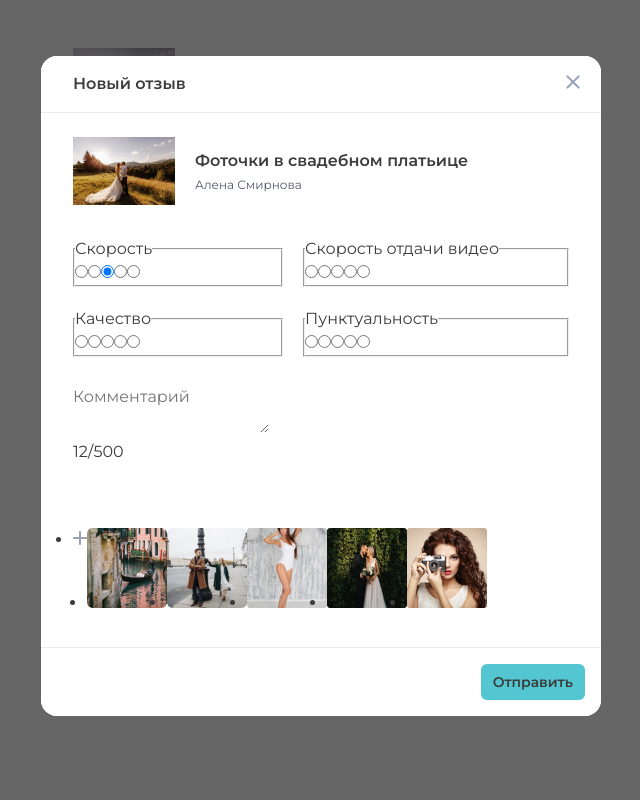
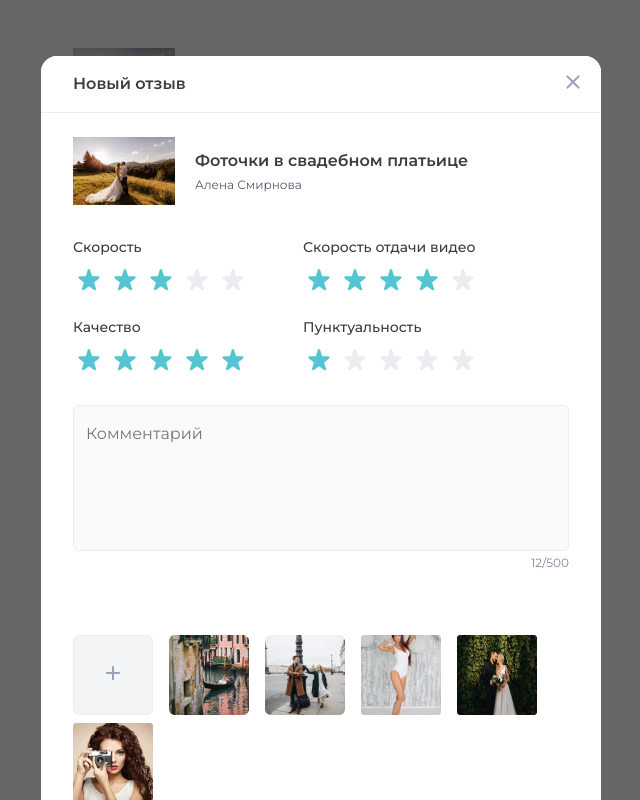
Before and after one commit to Valentina-Aktanko/Regul-text-task, a Vue app: page / in a window 1280 px wide. Both pictures are taken after a click on the button "Оставить отзыв". Shown: the whole page, without its empty margins (319-959 px from the left). Built offline with nearby package versions, Linux system fonts and the light colour scheme.

Commit message:
feature: adds rating component

```diff
--- a/src/components/ModalReview.vue
+++ b/src/components/ModalReview.vue
@@ -48,171 +48,34 @@
         key="page-figure"
       />
 
-      <div class="review-form__rating-wrapper rating-wrapper">
-        <fieldset class="rating review-form__rating">
-          <legend class="rating__caption">Скорость</legend>
-          <div class="rating__group">
-            <input
-              class="rating__star rating__star--filled"
-              type="radio"
-              name="speed"
-              value="1"
-              aria-label="Ужасно"
-            />
-            <input
-              class="rating__star rating__star--filled"
-              type="radio"
-              name="speed"
-              value="2"
-              aria-label="Сносно"
-            />
-            <input
-              class="rating__star rating__star--filled"
-              type="radio"
-              name="speed"
-              value="3"
-              aria-label="Нормально"
-              checked
-            />
-            <input
-              class="rating__star"
-              type="radio"
-              name="speed"
-              value="4"
-              aria-label="Хорошо"
-            />
-            <input
-              class="rating__star"
-              type="radio"
-              name="speed"
-              value="5"
-              aria-label="Отлично"
-            />
-          </div>
-        </fieldset>
+      <div class="review-form__rating-wrapper">
+        <Rating
+          :class="'review-form__rating'"
+          caption="Скорость"
+          name="speed"
+          rating_value="3"
+        />
 
-        <fieldset class="rating">
-          <legend class="rating__caption">Скорость отдачи видео</legend>
-          <div class="rating__group">
-            <input
-              class="rating__star"
-              type="radio"
-              name="video-upload-speed"
-              value="1"
-              aria-label="Ужасно"
-            />
-            <input
-              class="rating__star"
-              type="radio"
-              name="video-upload-speed"
-              value="2"
-              aria-label="Сносно"
-            />
-            <input
-              class="rating__star"
-              type="radio"
-              name="video-upload-speed"
-              value="3"
-              aria-label="Нормально"
-            />
-            <input
-              class="rating__star"
-              type="radio"
-              name="video-upload-speed"
-              value="4"
-              aria-label="Хорошо"
-            />
-            <input
-              class="rating__star"
-              type="radio"
-              name="video-upload-speed"
-              value="5"
-              aria-label="Отлично"
-            />
-          </div>
-        </fieldset>
+        <Rating
+          :class="'review-form__rating'"
+          caption="Скорость отдачи видео"
+          name="video-upload-speed"
+          rating_value="4"
+        />
 
-        <fieldset class="rating">
-          <legend class="rating__caption">Качество</legend>
-          <div class="rating__group">
-            <input
-              class="rating__star"
-              type="radio"
-              name="quality"
-              value="1"
-              aria-label="Ужасно"
-            />
-            <input
-              class="rating__star"
-              type="radio"
-              name="quality"
-              value="2"
-              aria-label="Сносно"
-            />
-            <input
-              class="rating__star"
-              type="radio"
-              name="quality"
-              value="3"
-              aria-label="Нормально"
-            />
-            <input
-              class="rating__star"
-              type="radio"
-              name="quality"
-              value="4"
-              aria-label="Хорошо"
-            />
-            <input
-              class="rating__star"
-              type="radio"
-              name="quality"
-              value="5"
-              aria-label="Отлично"
-            />
-          </div>
-        </fieldset>
+        <Rating
+          :class="'review-form__rating'"
+          caption="Качество"
+          name="quality"
+          rating_value="5"
+        />
 
-        <fieldset class="rating">
-          <legend class="rating__caption">Пунктуальность</legend>
-          <div class="rating__group">
-            <input
-              class="rating__star"
-              type="radio"
-              name="punctuality"
-              value="1"
-              aria-label="Ужасно"
-            />
-            <input
-              class="rating__star"
-              type="radio"
-              name="punctuality"
-              value="2"
-              aria-label="Сносно"
-            />
-            <input
-              class="rating__star"
-              type="radio"
-              name="punctuality"
-              value="3"
-              aria-label="Нормально"
-            />
-            <input
-              class="rating__star"
-              type="radio"
-              name="punctuality"
-              value="4"
-              aria-label="Хорошо"
-            />
-            <input
-              class="rating__star"
-              type="radio"
-              name="punctuality"
-              value="5"
-              aria-label="Отлично"
-            />
-          </div>
-        </fieldset>
+        <Rating
+          :class="'review-form__rating'"
+          caption="Пунктуальность"
+          name="punctuality"
+          rating_value="1"
+        />
       </div>
 
       <div class="comment-wrapper review-form__comment-wrapper">
@@ -314,19 +177,21 @@
 
 <script>
 import Figure from '@/components/Figure.vue'
+import Rating from '@/components/Rating.vue'
 
 export default {
   data() {
     return {
       headerIsSticky: false,
-      footerIsSticky: false
+      footerIsSticky: false,
     }
   },
-  mounted: function() {
+  mounted: function () {
     this.makeStickyFooter()
   },
   components: {
-    Figure
+    Figure,
+    Rating,
   },
   methods: {
     closeModalReview() {
@@ -383,8 +248,8 @@ export default {
   computed: {
     captionFooterButton() {
       return this.footerIsSticky ? 'Продолжить ' : 'Отправить'
-    }
-  }
+    },
+  },
 }
 </script>
 
@@ -481,8 +346,6 @@ export default {
   width: 100%;
 }
 
-//-------------------------------------------
-
 .section-title {
   margin: 0;
   font-weight: 600;
@@ -497,6 +360,138 @@ export default {
 
 .review-form__figure {
   margin-top: -16px;
+}
+
+.review-form__rating-wrapper {
+  padding: 16px;
+  margin-top: -8px;
+}
+
+.review-form__rating {
+  margin-bottom: 16px;
+}
+
+.review-form__rating:last-child {
+  margin-bottom: 0;
+}
+
+.comment-wrapper {
+  padding: 16px;
+  color: var(--color-light-grey);
+}
+
+.review-form__comment-wrapper {
+  margin-top: -8px;
+}
+
+.comment {
+  margin-bottom: 4px;
+  padding: 16px 12px;
+  width: 100%;
+  height: 146px;
+  box-sizing: border-box;
+  vertical-align: top;
+  font: inherit;
+  background: var(--color-white-2);
+  border: 1px solid var(--color-extra-light-grey);
+  border-radius: 6px;
+  resize: none;
+}
+
+.comment__caption {
+  margin: 0;
+  font-size: 12px;
+  line-height: 16px;
+  text-align: right;
+}
+
+.gallery {
+  display: grid;
+  grid-template-columns: 80px 80px auto;
+  gap: 8px;
+  margin: 0;
+  padding: 16px;
+  list-style: none;
+}
+
+.review-form__gallery {
+  margin-top: -16px;
+}
+
+.gallery__item {
+  position: relative;
+  width: 80px;
+  height: 80px;
+  margin-right: 8px;
+}
+
+.gallery__item:last-child {
+  margin-right: 0;
+}
+
+.gallery__btn-add {
+  width: 80px;
+  height: 80px;
+  background-color: var(--color-white-3);
+  border: 1px solid var(--color-extra-light-grey);
+  border-radius: 6px;
+}
+
+.gallery__btn-add svg {
+  width: 14px;
+  height: 14px;
+}
+
+.gallery__btn-del {
+  position: absolute;
+  top: 0;
+  left: 0;
+  z-index: -1;
+  opacity: 0;
+  width: 80px;
+  height: 80px;
+  background-color: transparent;
+  border: none;
+}
+
+.gallery__btn-del::before {
+  content: '';
+  position: absolute;
+  top: 15px;
+  right: 17px;
+  width: 14px;
+  height: 18px;
+  background-image: url(../assets/img/icon-delete.svg);
+}
+
+.gallery__btn-del svg {
+  width: 14px;
+  height: 18px;
+}
+
+.gallery__item:hover:not(.gallery__btn-add) .gallery__btn-del {
+  z-index: 0;
+  opacity: 1;
+  transition: opacity 0.6s;
+}
+
+.gallery__btn-add:hover,
+.gallery__btn-add:focus {
+  border-color: var(--color-light-grey);
+  transition: border-color 0.6s;
+}
+
+.gallery__btn-add:hover svg path,
+.gallery__btn-add:focus svg path {
+  fill: var(--color-light-grey);
+  transition: fill 0.6s;
+}
+
+.review-form__footer {
+  display: flex;
+  justify-content: flex-end;
+  padding: 16px;
+  border-top: 1px solid var(--color-extra-light-grey);
 }
 
 @media (min-width: 560px) {
@@ -528,19 +523,12 @@ export default {
     margin-top: 0;
   }
 
-  //-------------------------------------------
-
-  .rating-wrapper {
-    display: -ms-grid;
+  .review-form__rating-wrapper {
     display: grid;
-    -ms-grid-columns: 210px 20px auto;
     grid-template-columns: 210px auto;
     gap: 20px;
+    margin-top: -24px;
     padding: 32px;
-  }
-
-  .review-form__rating-wrapper {
-    margin-top: -24px;
   }
 
   .review-form__rating {
--- /dev/null
+++ b/src/components/Rating.vue
@@ -0,0 +1,106 @@
+<template>
+  <fieldset class="rating">
+    <legend class="rating__caption">{{ caption }}</legend>
+
+    <div class="rating__group">
+      <input
+        v-for="(item, index) in items"
+        class="rating__star"
+        :class="{ 'rating__star--filled': index + 1 <= rating_value }"
+        type="radio"
+        :name="name"
+        :value="index + 1"
+        :aria-label="item"
+        :key="name + index"
+      />
+    </div>
+  </fieldset>
+</template>
+
+<script>
+export default {
+  data() {
+    return {
+      items: ['Ужасно', 'Сносно', 'Нормально', 'Хорошо', 'Отлично'],
+    }
+  },
+  props: {
+    caption: {
+      type: String,
+      default: 'Рейтинг',
+    },
+    name: {
+      type: String,
+      default: 'rating',
+    },
+    rating_value: {
+      type: Number,
+      default: 0,
+    },
+  },
+}
+</script>
+
+<style lang="scss">
+.rating {
+  position: relative;
+  display: flex;
+  flex-direction: column;
+  margin: 0;
+  padding: 0;
+  border: none;
+}
+
+.rating__caption {
+  margin-bottom: 8px;
+  padding: 0;
+  font-weight: 500;
+  font-size: 14px;
+  line-height: 20px;
+}
+
+.rating__group {
+  position: relative;
+  width: 176px;
+  height: 32px;
+}
+
+.rating__star {
+  position: absolute;
+  top: 0;
+  left: 0;
+  margin: 0;
+  width: 32px;
+  height: 32px;
+  background-image: url(../assets/img/star.svg);
+  background-position: 5.33px 4px;
+  background-repeat: no-repeat;
+  appearance: none;
+}
+
+.rating__star:hover,
+.rating__star:focus,
+.rating__star:active {
+  background-image: url(../assets/img/star-filled.svg);
+  outline: none;
+}
+
+.rating__star--filled {
+  background-image: url(../assets/img/star-filled.svg);
+}
+
+.rating__star:nth-of-type(2) {
+  left: 36px;
+}
+
+.rating__star:nth-of-type(3) {
+  left: 72px;
+}
+
+.rating__star:nth-of-type(4) {
+  left: 108px;
+}
+.rating__star:nth-of-type(5) {
+  left: 144px;
+}
+</style>
```
